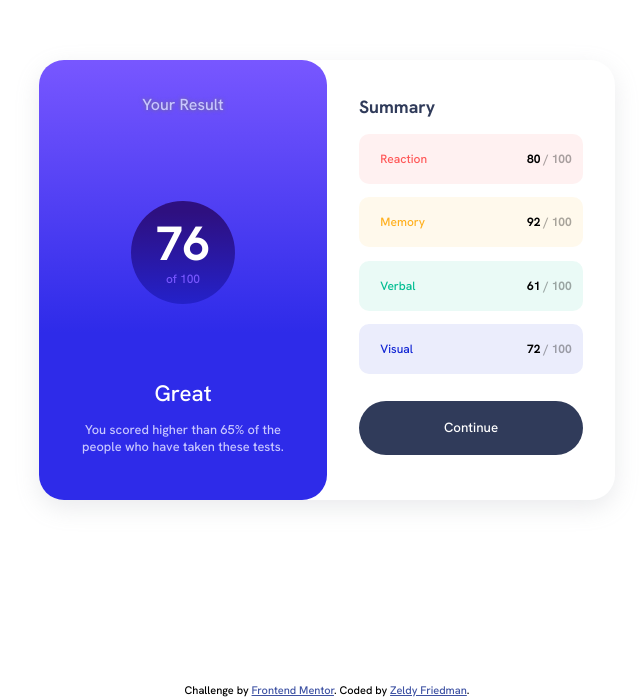
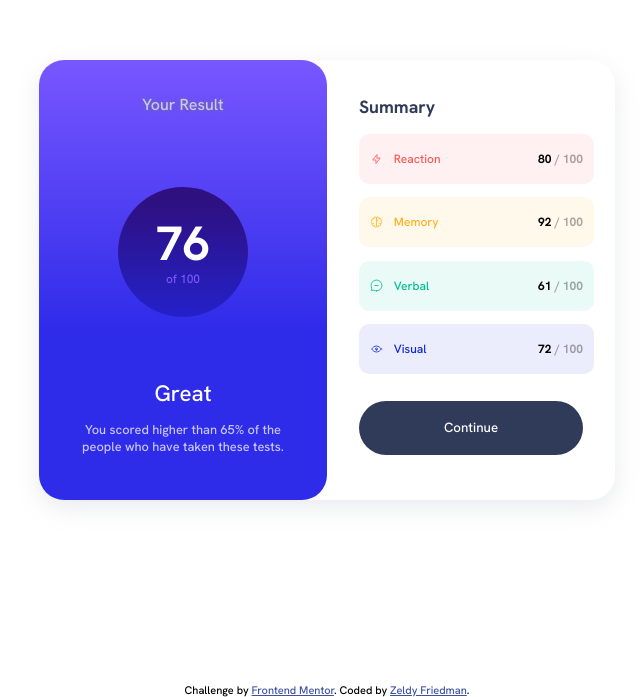
Before and after one commit to zeldyf/css-results-summary, a plain HTML site: page index.html in a window 1280 px wide. Shown: the part 103-800 px from the top of the page, without its empty margins (313-953 px from the left). Drawn offline with Linux system fonts and the light colour scheme.

Commit message:
Final version

```diff
--- a/style.css
+++ b/style.css
@@ -1,6 +1,3 @@
-* {
-  box-sizing: border-box;
-}
 html {
     margin: 0;
     padding: 0;
@@ -160,7 +157,7 @@ p .out-of {
 
 img {
   padding: 5%;
-  height: 40%;
+  height: 25%;
 }
 
 .category div {
```
